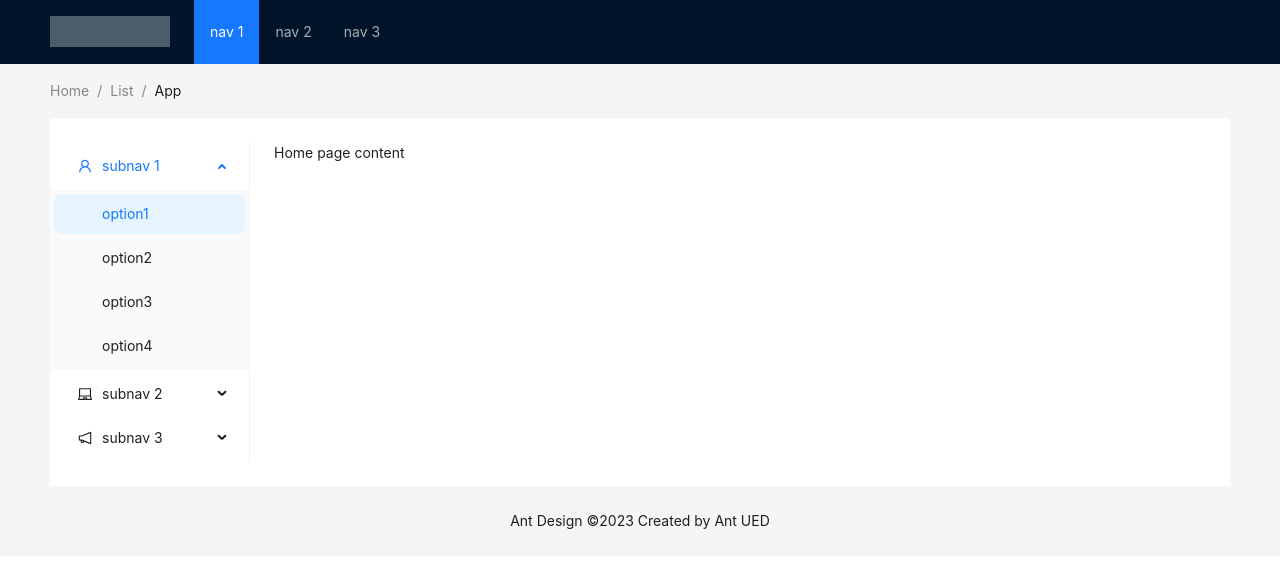
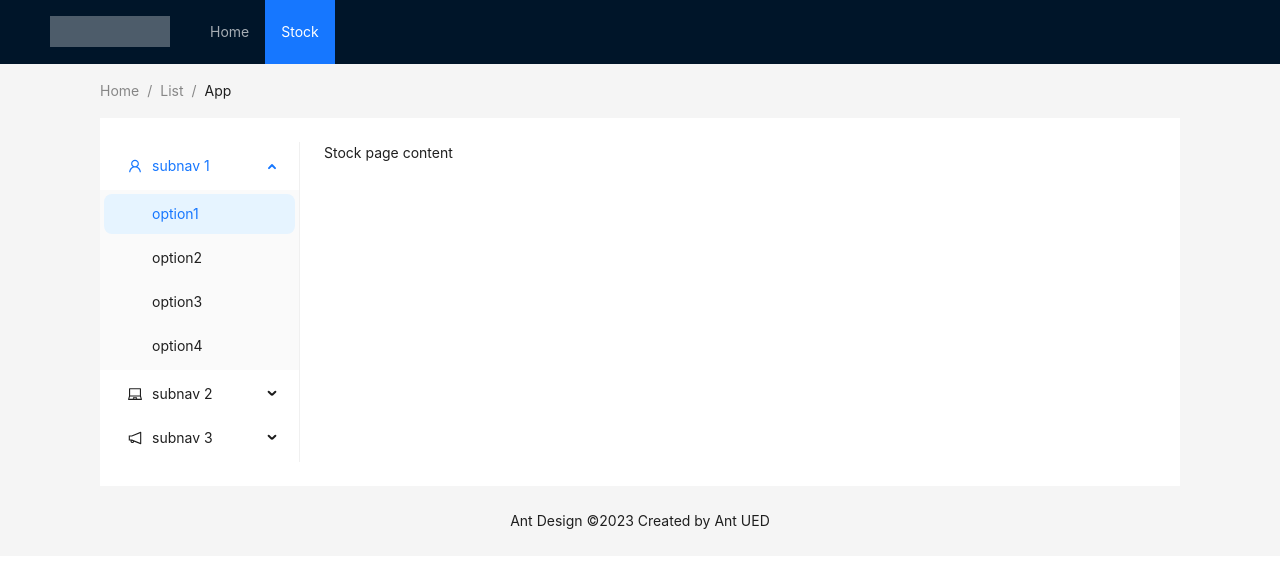
Before and after one commit to Kirill5k/fs2-ebay-app, a React (Create React App) app in the folder frontend/: page /stock in a window 1280 px wide. Shown: the top 568 px of the page. Built offline with nearby package versions, Linux system fonts and the light colour scheme.

Commit message:
Setup routing

```diff
--- a/frontend/src/App.js
+++ b/frontend/src/App.js
@@ -1,27 +1,36 @@
-import { App as AntdApp, Layout, Menu, ConfigProvider, theme } from 'antd';
+import { BrowserRouter as Router, Routes, Route, Link } from "react-router-dom";
+import { Layout, Menu } from 'antd';
 import Home from './containers/Home';
 import Stock from './containers/Stock';
 import './App.css';
 
-const { Header, Footer } = Layout;
-
-const items1 = ['1', '2', '3'].map((key) => ({key, label: `nav ${key}`}));
+const { Header, Footer, Content } = Layout;
 
 const App = () => {
 
   return (
-      <ConfigProvider theme={theme.compactAlgorithm} >
-        <AntdApp>
+      <Router>
         <Layout>
           <Header className="header">
             <div className="logo" />
-              <Menu theme="dark" mode="horizontal" defaultSelectedKeys={['1']} items={items1} />
+            <Menu theme="dark" mode="horizontal" defaultSelectedKeys={['1']}>
+              <Menu.Item key="0" title="Home">
+                <Link to="/">Home</Link>
+              </Menu.Item>
+              <Menu.Item key="1" title="Stock">
+                <Link to="/stock">Stock</Link>
+              </Menu.Item>
+            </Menu>
           </Header>
-            <Home />
+          <Content style={{ padding: '0 50px' }}>
+            <Routes>
+              <Route exact path="/" element={<Home />} />
+              <Route exact path="/stock" element={<Stock />} />
+            </Routes>
+          </Content>
           <Footer style={{ textAlign: 'center' }}>Ant Design ©2023 Created by Ant UED</Footer>
         </Layout>
-        </AntdApp>
-      </ConfigProvider>
+      </Router>
   );
 }
 
--- a/frontend/src/containers/Stock.js
+++ b/frontend/src/containers/Stock.js
@@ -50,7 +50,7 @@ const Stock = () => {
                 items={menuItems}
             />
           </Sider>
-          <Content style={{ padding: '0 24px', minHeight: 280 }}>Home page content</Content>
+          <Content style={{ padding: '0 24px', minHeight: 280 }}>Stock page content</Content>
         </Layout>
       </Content>
   );
--- a/frontend/src/index.js
+++ b/frontend/src/index.js
@@ -1,5 +1,6 @@
 import React from 'react';
 import ReactDOM from 'react-dom/client';
+import {App as AntdApp, ConfigProvider, theme} from 'antd';
 import reportWebVitals from './reportWebVitals';
 import App from './App';
 import './index.css';
@@ -8,7 +9,11 @@ const root = ReactDOM.createRoot(document.getElementById('root'));
 
 root.render(
   <React.StrictMode>
-    <App/>
+    <ConfigProvider theme={theme.compactAlgorithm} >
+      <AntdApp>
+        <App/>
+      </AntdApp>
+    </ConfigProvider>
   </React.StrictMode>
 );
 
```
Lines whose indentation alone changed are shown as unchanged.
